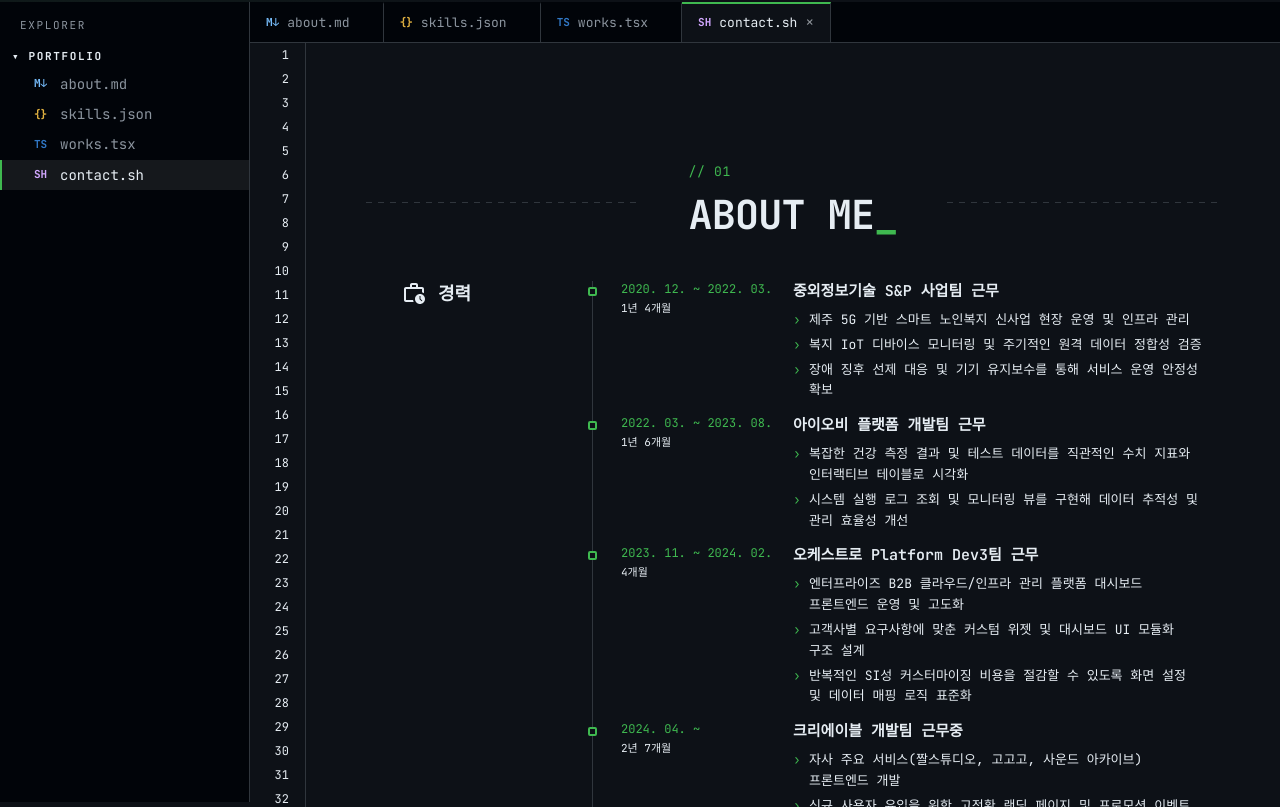
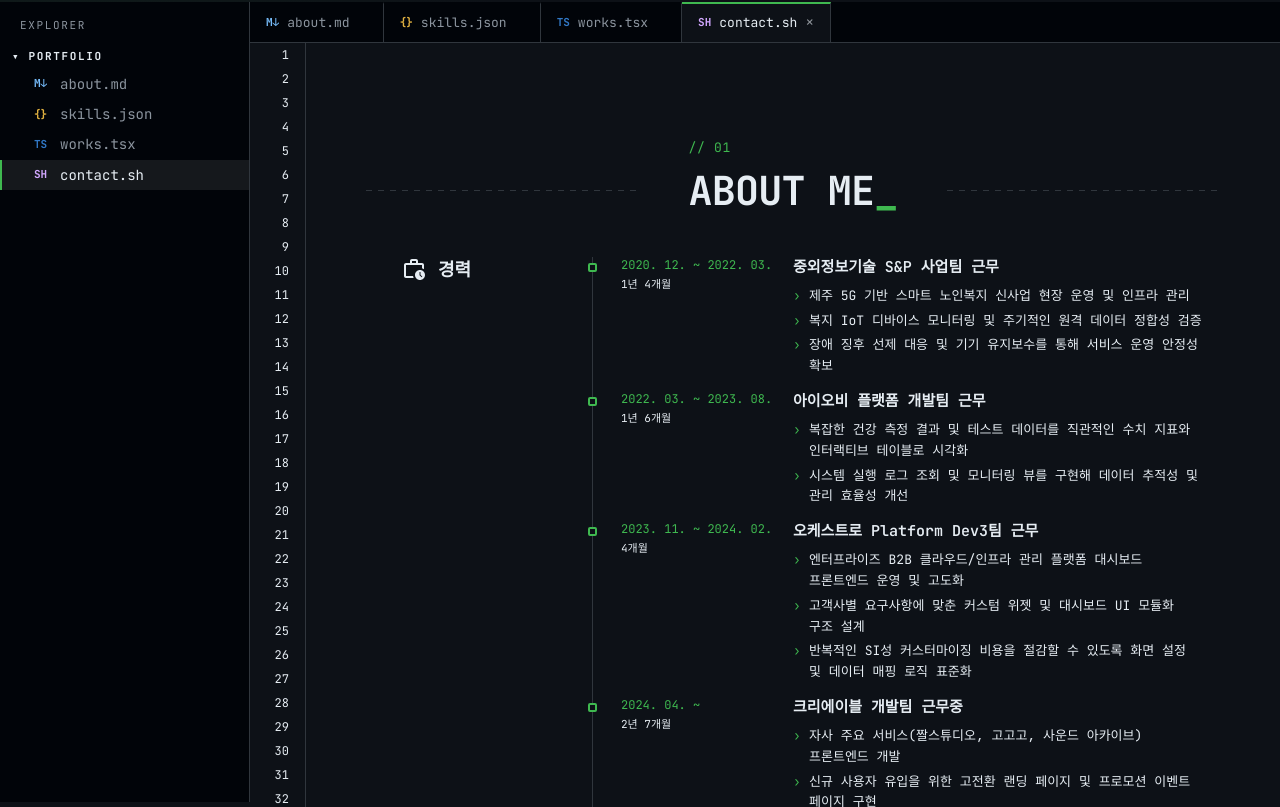
Before and after one commit to HamHyunJun/portfolio, a Nuxt app: page / in a window 1280 px wide. Shown: the part 933-1740 px from the top of the page. Built offline with nearby package versions, Linux system fonts and the light colour scheme.

Commit message:
fix: 섹션 제목의 // 라벨을 흐름에서 빼 구분선이 제목 글자 기준으로 가운데 정렬되게 수정
Co-Authored-By: Claude Sonnet 5.5 <noreply@anthropic.com>

```diff
--- a/components/MainSectionTitle.vue
+++ b/components/MainSectionTitle.vue
@@ -35,6 +35,7 @@
             font-weight: 700;
             letter-spacing: -0.02em;
             flex-shrink: 0;
+            position: relative;
 
             // 깜빡이는 터미널 커서
             &::after {
@@ -44,8 +45,12 @@
             }
 
             .title-no {
-                display: block;
+                // 흐름에서 빼서 구분선이 제목 글자 줄 기준으로 가운데 정렬되게 함
+                position: absolute;
+                bottom: 100%;
+                left: 0;
                 margin-bottom: 6px;
+                white-space: nowrap;
                 font-family: var(--mono);
                 font-size: 13px;
                 font-weight: 400;
```
